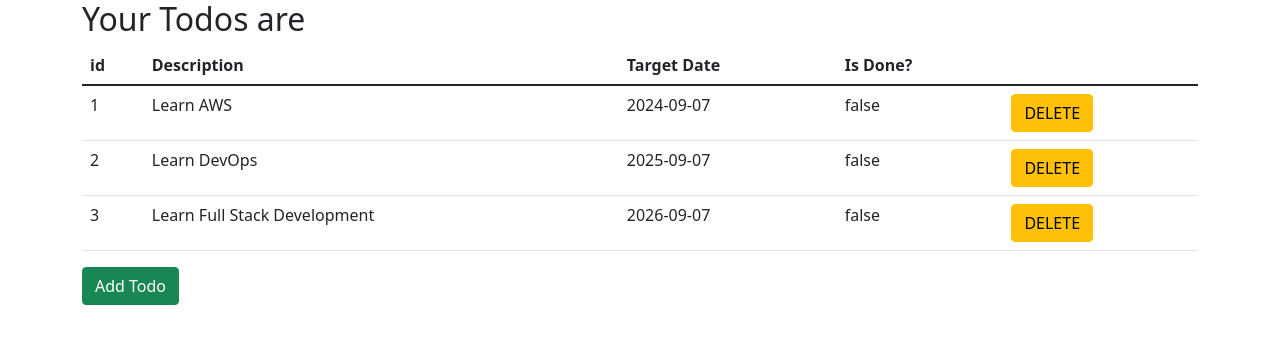
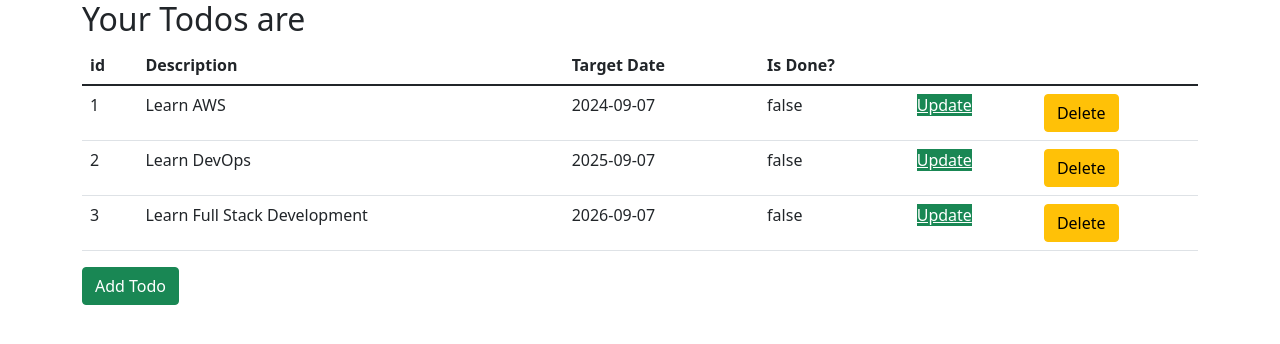
Before and after one commit to tataki26/in28minutes_Spring, a Java web app: page /list-todos in a window 1280 px wide. Shown: the top 344 px of the page. Run offline with Spring Boot 4, a stand-in JSP engine, Linux system fonts and the light colour scheme; some libraries are stand-ins or nearby versions.

Commit message:
Todo 업데이트 구현하기 - Todo 업데이트 표시하기 1
* 예제 풀기
- update 기능 추가하기

```diff
--- a/myfirstwebapp/src/main/java/com/in28minutes/springboot/myfirstwebapp/todo/TodoController.java
+++ b/myfirstwebapp/src/main/java/com/in28minutes/springboot/myfirstwebapp/todo/TodoController.java
@@ -57,4 +57,22 @@ public class TodoController {
         todoService.deleteById(id);
         return "redirect:list-todos";
     }
+
+    @RequestMapping(value = "update-todo", method = RequestMethod.GET)
+    public String showUpdateTodoPage(@RequestParam int id, ModelMap model) {
+        String username = (String)model.get("name");
+        Todo todoById = todoService.findById(--id);
+        Todo todo = new Todo(0, username, todoById.getDescription(), LocalDate.now().plusYears(1), false);
+        model.put("todo", todo);
+        return "todo";
+    }
+
+    @RequestMapping(value = "update-todo", method = RequestMethod.POST)
+    public String updateTodo(ModelMap modelMap, @Valid Todo todo, BindingResult result) {
+        if (result.hasErrors()) {
+            return "todo";
+        }
+        todoService.updateById(todo.getId(), todo.getDescription());
+        return "redirect:list-todos";
+    }
 }
--- a/myfirstwebapp/src/main/resources/META-INF/resources/WEB-INF/jsp/listTodos.jsp
+++ b/myfirstwebapp/src/main/resources/META-INF/resources/WEB-INF/jsp/listTodos.jsp
@@ -16,6 +16,7 @@
                         <th>Target Date</th>
                         <th>Is Done?</th>
                         <th></th>
+                        <th></th>
                     </tr>
                 </thead>
                 <tbody>
@@ -25,7 +26,8 @@
                             <td>${todo.description}</td>
                             <td>${todo.targetDate}</td>
                             <td>${todo.done}</td>
-                            <td> <a href="delete-todo?id=${todo.id}" class="btn btn-warning">DELETE</a> </td>
+                            <td> <a href="update-todo?id=${todo.id}" class="btn-success">Update</a> </td>
+                            <td> <a href="delete-todo?id=${todo.id}" class="btn btn-warning">Delete</a> </td>
                         </tr>
                     </c:forEach>
                 </tbody>
```
Also changed, not shown: myfirstwebapp/src/main/java/com/in28minutes/springboot/myfirstwebapp/todo/TodoService.java (+11 -0 lines).
